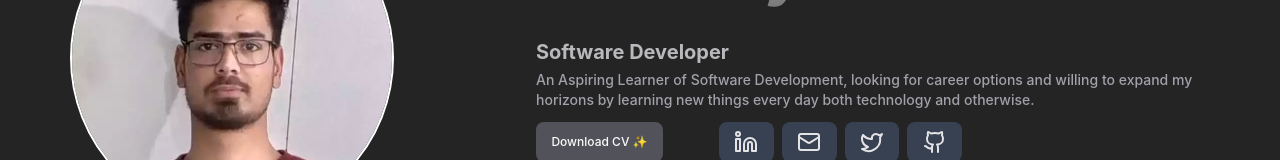
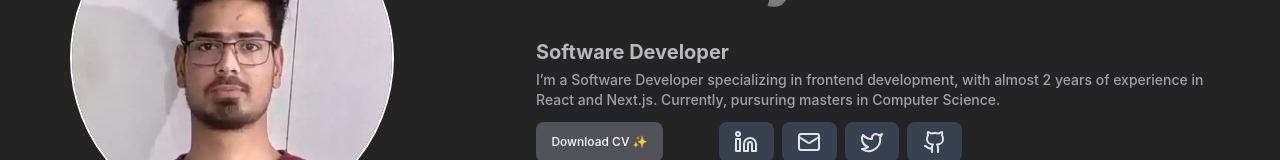
Before and after one commit to OvaisKhanday/portfolio, a React (Vite) app: page / in a window 1280 px wide. Shown: the part 302-462 px from the top of the page. Built offline with nearby package versions, Linux system fonts and the light colour scheme.

Commit message:
Update Introduction.tsx

```diff
--- a/src/components/Introduction.tsx
+++ b/src/components/Introduction.tsx
@@ -21,8 +21,7 @@ const Introduction: FC<IntroductionProps> = () => {
         </RevealAnimation>
         <RevealAnimation>
           <p className='text-zinc-400 font-medium text-xs md:text-sm'>
-            An Aspiring Learner of Software Development, looking for career options and willing to expand my horizons by learning new things every day
-            both technology and otherwise.
+            I’m a Software Developer specializing in frontend development, with almost 2 years of experience in React and Next.js. Currently, pursuring masters in Computer Science.
           </p>
         </RevealAnimation>
         <div className='mt-3 flex md:justify-start justify-center items-center gap-2'>
```
